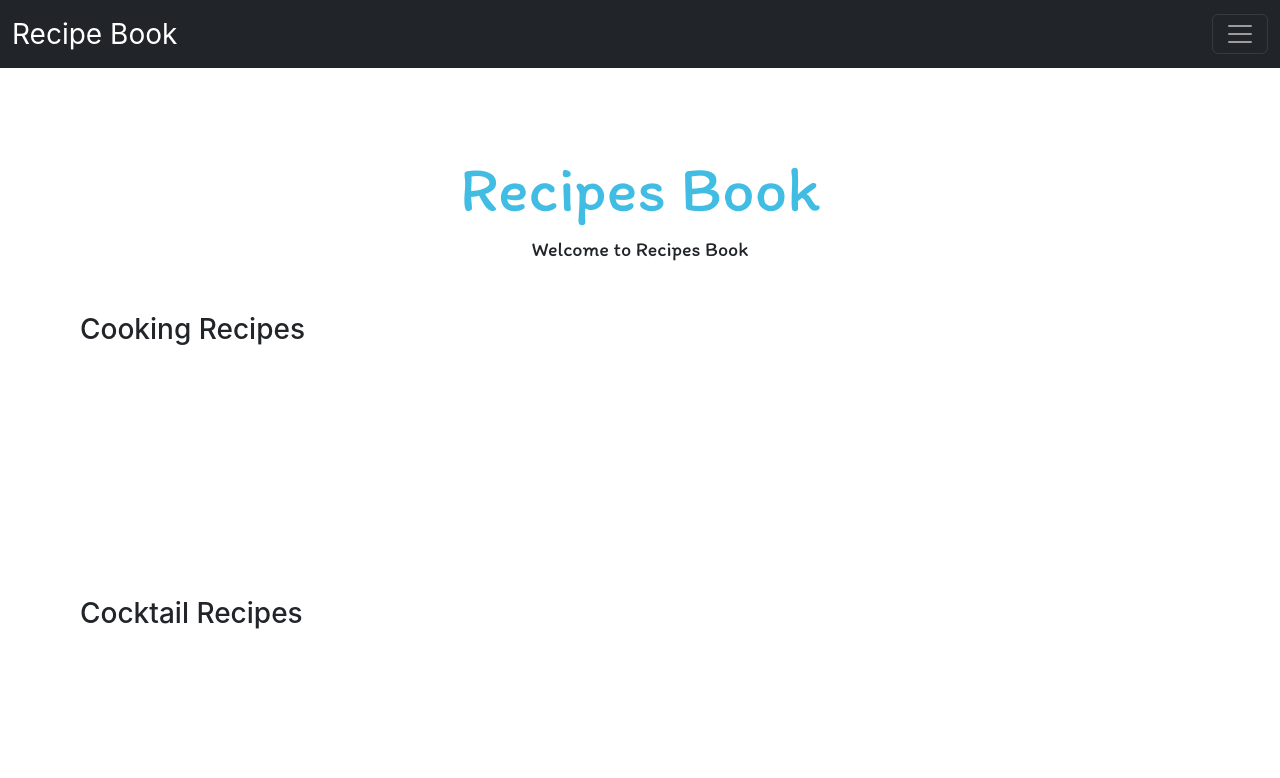
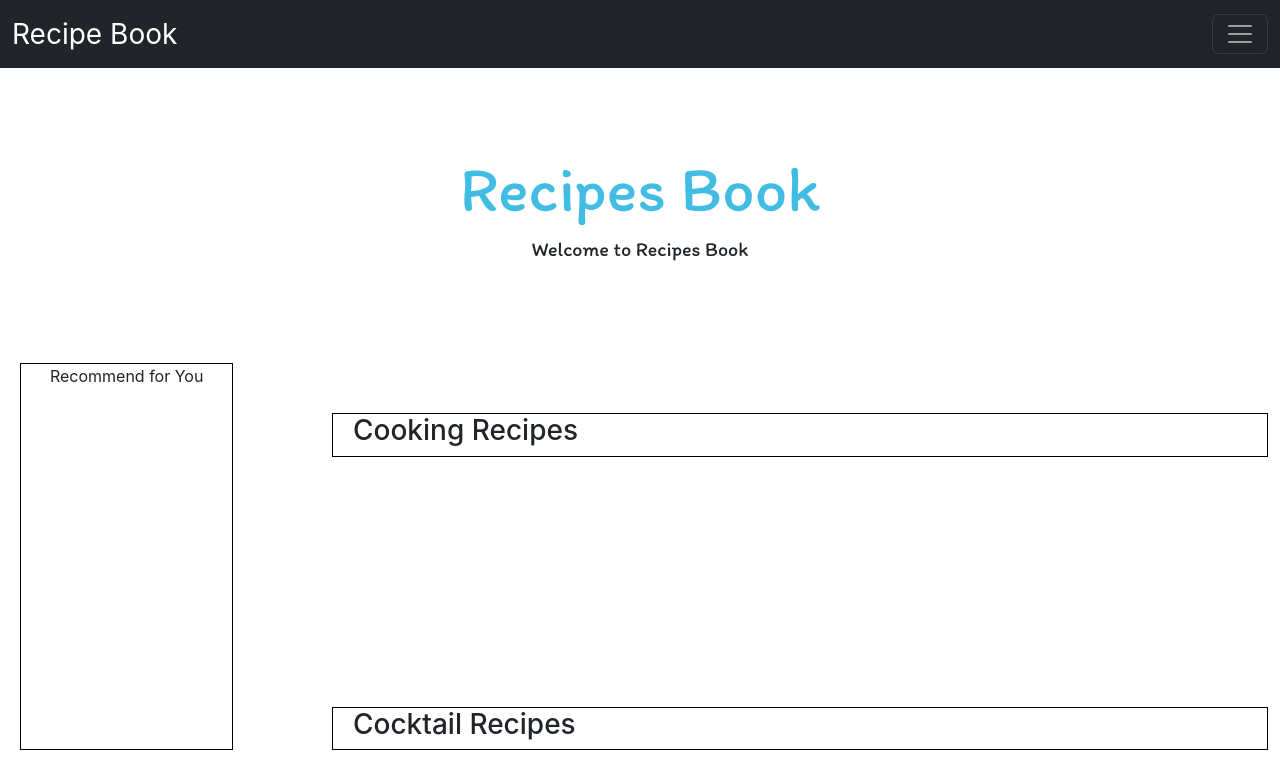
Before and after one commit to AkimuraNg/Recipes-Book, a React (Create React App) app in the folder recipebook/: page / in a window 1280 px wide. Shown: the top 778 px of the page. Built offline with nearby package versions, Linux system fonts and the light colour scheme.

Commit message:
Edit landing page

```diff
--- a/recipebook/src/components/Home.css
+++ b/recipebook/src/components/Home.css
@@ -12,13 +12,15 @@
     font-size: 20px;
     line-height: 28px;
 }
-
+.view{
+    margin-top: 100px;
+}
 .cooking{
     text-align: left;
     margin-top: 50px;
 }
 .cooking >h3{
-    margin-left: 80px;
+    margin-left: 20px;
 }
 
 .cocktail{
@@ -26,5 +28,5 @@
     margin-top: 250px;
 }
 .cocktail > h3{
-    margin-left: 80px;
+    margin-left: 20px;
 }
--- a/recipebook/src/components/Home.js
+++ b/recipebook/src/components/Home.js
@@ -15,16 +15,24 @@ const Home = () => {
                     <h1>Recipes Book</h1>
                     <p>Welcome to Recipes Book</p>
                 </section>
-
+                <div className="container-fluid view">
+                    <div className="row justify-content-between" >
+                        <div className="col-2" style={{border: "1px solid black", marginLeft: 20}}>
+                            Recommend for You
+                        </div>
+                        <div className="col-9" >
                             {/*Cooking home view*/}
-                <section className="cooking">
+                            <section className="cooking" style={{border: "1px solid black"}}>
                                 <h3>Cooking Recipes</h3>
                             </section>
 
                             {/*Cocktail home view*/}
-                <section className="cocktail">
+                            <section className="cocktail" style={{border: "1px solid black"}}>
                                 <h3>Cocktail Recipes</h3>
                             </section>
+                        </div>
+                    </div>
+                </div>
             </main>
         </div>
     )
```
Lines whose indentation alone changed are shown as unchanged.
